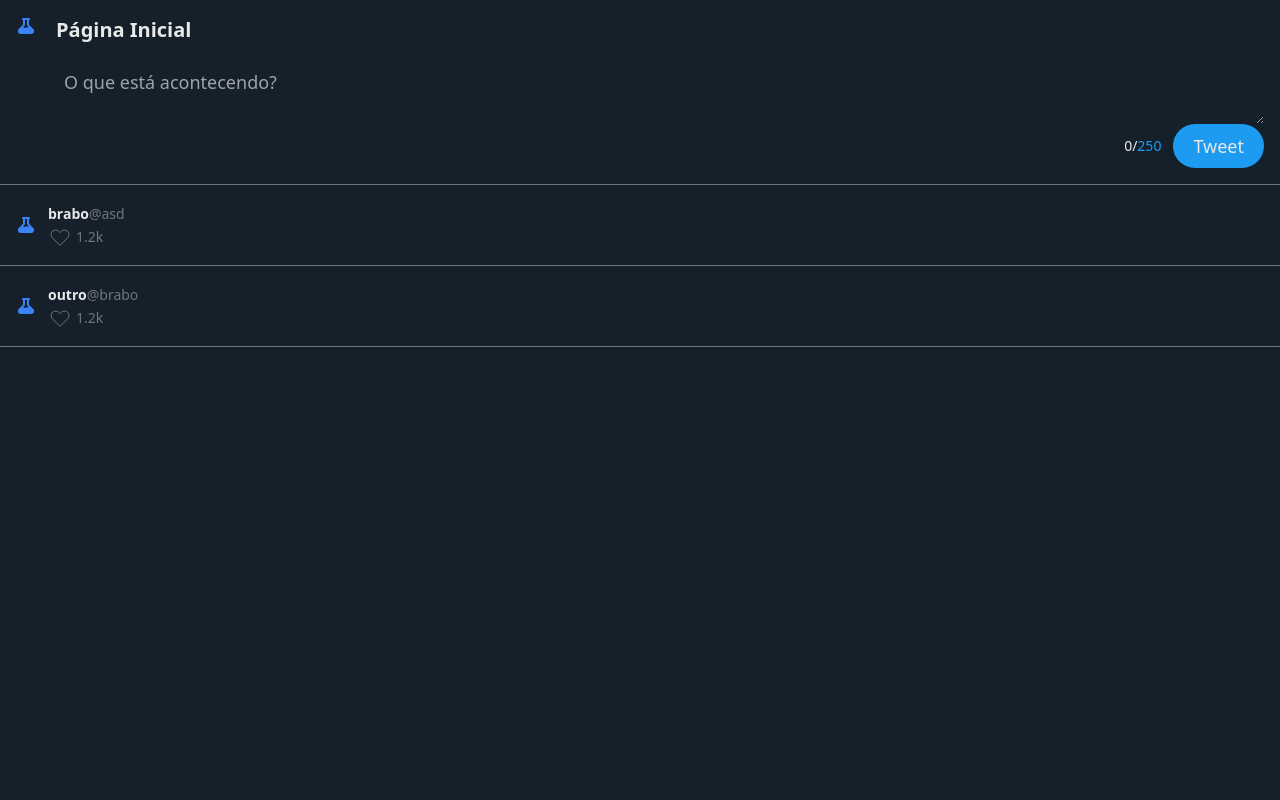
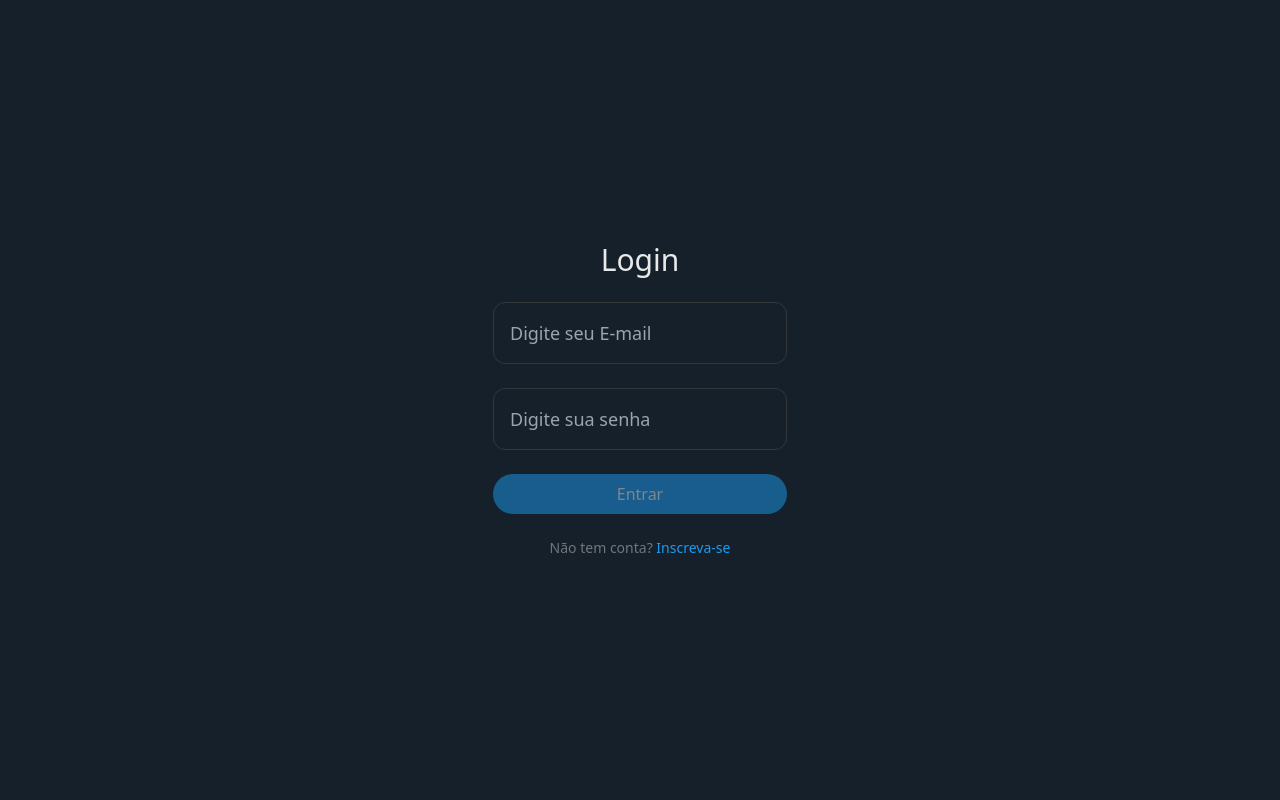
Before and after one commit to andremarquezz/Projeto-TwitterWeb, a React (Vite) app: page / in a window 1280 px wide. Shown: the top 800 px of the page. Built offline with nearby package versions, Linux system fonts and the light colour scheme.

Commit message:
feat: componente login

```diff
--- a/package.json
+++ b/package.json
@@ -9,9 +9,11 @@
   },
   "dependencies": {
     "@heroicons/react": "^1.0.6",
+    "formik": "^2.2.9",
     "koa": "^2.13.4",
     "react": "^18.0.0",
-    "react-dom": "^18.0.0"
+    "react-dom": "^18.0.0",
+    "yup": "^0.32.11"
   },
   "devDependencies": {
     "@types/react": "^18.0.0",
--- a/src/App.jsx
+++ b/src/App.jsx
@@ -1,10 +1,12 @@
 import React from 'react';
 import Tweet from './components/Tweet';
 import TweetForm from './components/TweetForm';
+import Login from './pages/Login';
 
 function App() {
   return (
     <>
+      <Login/>
       <TweetForm />
       <Tweet name="brabo" username="asd" />
       <Tweet name="outro" username="brabo" />
--- a/src/global.css
+++ b/src/global.css
@@ -1,6 +1,12 @@
 @tailwind base;
 @tailwind components;
 @tailwind utilities;
+
+html,
+body,
+#root {
+  height: 100%;
+}
 
 body {
   background: theme('colors.background');
--- /dev/null
+++ b/src/pages/Login.jsx
@@ -0,0 +1,79 @@
+import React from 'react';
+import { useFormik } from 'formik';
+import * as yup from 'yup';
+
+const Input = (props) => (
+  <input {...props} className="w-full bg-transparent p-4 border rounded-xl border-onix text-lg " />
+);
+
+const validationSchema = yup.object({
+  email: yup.string().required('Digite seu email').email('E-mail inválido'),
+  password: yup.string().required('Digite sua senha'),
+});
+
+function Login() {
+  const formik = useFormik({
+    onSubmit: () => {},
+    validationSchema,
+    validateOnMount: true,
+    initialValues: {
+      email: '',
+      password: '',
+    },
+  });
+
+  return (
+    <>
+      <div className="h-full flex flex-col justify-center items-center space-y-6">
+        <h1 className="text-3xl">Login</h1>
+
+        <form className="space-y-6">
+          <div className="space-y-2">
+            <Input
+              type="text"
+              name="email"
+              placeholder="Digite seu E-mail"
+              value={formik.values.email}
+              onChange={formik.handleChange}
+              onBlur={formik.handleBlur}
+              disabled={formik.isSubmitting}
+            />
+            {formik.touched.email && formik.errors.email && (
+              <div className="text-red-500 text-sm">{formik.errors.email}</div>
+            )}
+          </div>
+          <div className="space-y-2">
+            <Input
+              type="password"
+              name="password"
+              placeholder="Digite sua senha"
+              value={formik.values.password}
+              onChange={formik.handleChange}
+              onBlur={formik.handleBlur}
+              disabled={formik.isSubmitting}
+            />
+            {formik.touched.password && formik.errors.password && (
+              <div className="text-red-500 text-sm">{formik.errors.password}</div>
+            )}
+          </div>
+
+          <button
+            type="button"
+            className="w-full bg-birdBlue px-5 py-2 rounded-full disabled:opacity-50"
+            disabled={!formik.isValid}
+          >
+            Entrar
+          </button>
+        </form>
+        <span className="text-sm text-silver">
+          Não tem conta?{' '}
+          <a className="text-birdBlue" to="#">
+            Inscreva-se
+          </a>
+        </span>
+      </div>
+    </>
+  );
+}
+
+export default Login;
```
Also changed, not shown: 1 other file (tests, documents, lock files or other folders).
